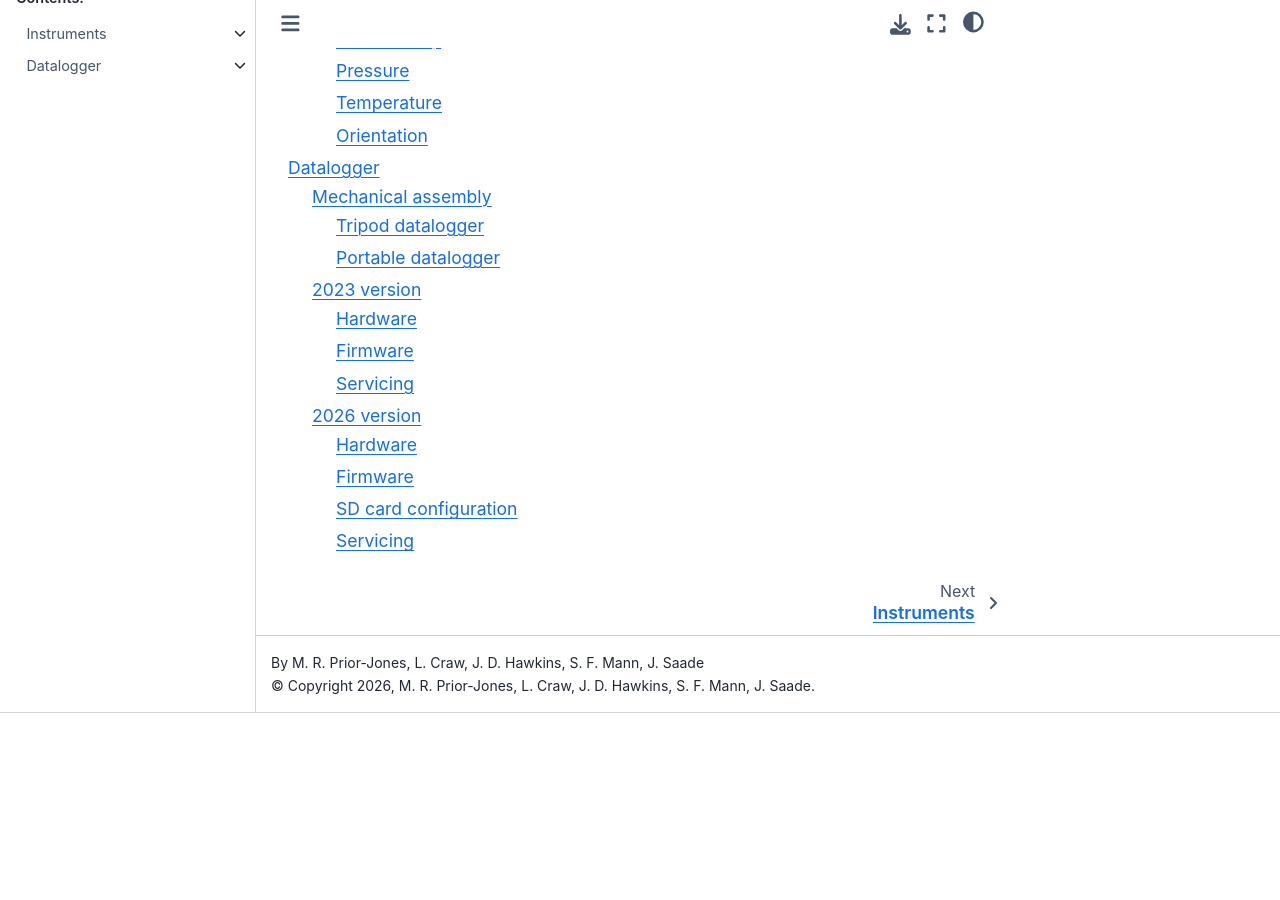
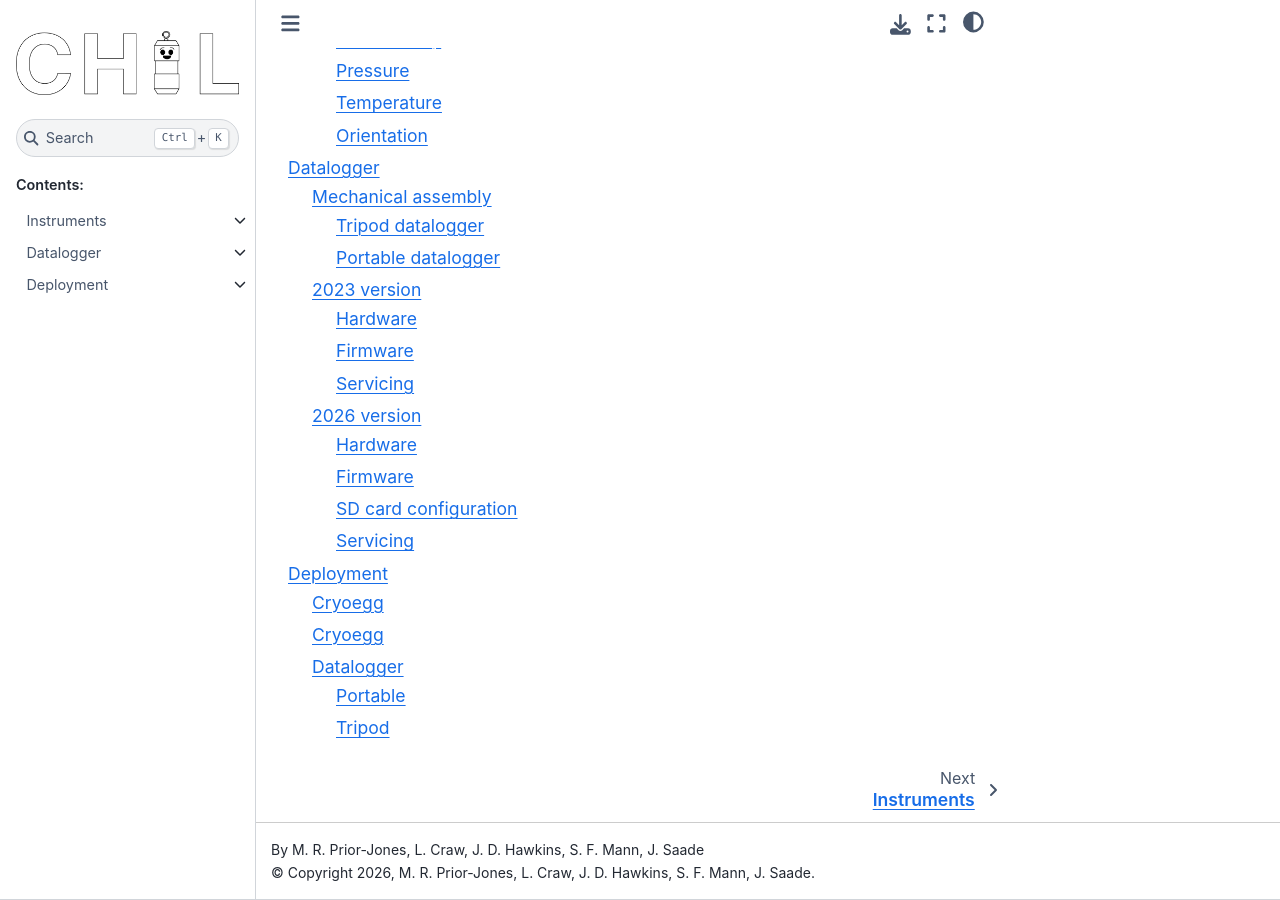
Before and after one commit to CHILCardiff/docs, a Sphinx documentation site: the page built from source/index.rst, in a window 1280 px wide and 900 px high, scrolled down 750 px. Built offline with Sphinx 7.4.7 and the Sphinx Book theme 1.1.4, drawn with Linux system fonts in a browser that asks for light colours; before the commit the page ends 1463 px from its top, so only the background shows below that.

Commit message:
move deployment branch into source and fix toc references

```diff
--- /dev/null
+++ b/source/deployment/cryoegg.rst
@@ -0,0 +1,2 @@
+Cryoegg
+=======
--- /dev/null
+++ b/source/deployment/cryowurst.rst
@@ -0,0 +1,2 @@
+Cryoegg
+=======
--- /dev/null
+++ b/source/deployment/datalogger.rst
@@ -0,0 +1,8 @@
+Datalogger
+==========
+
+Portable
+--------
+
+Tripod
+------
--- a/deployment/index.rst
+++ b/source/deployment/index.rst
@@ -5,6 +5,6 @@
    :maxdepth: 2
    :caption: Contents:
 
-    Cryoegg
-    Cryowurst
-    Datalogger
+   cryoegg
+   cryowurst
+   datalogger
--- a/source/index.rst
+++ b/source/index.rst
@@ -17,3 +17,4 @@
 
    instruments/index
    datalogger/index
+   deployment/index
```
Also changed, not shown: deployment/cryoegg.rst (deleted), deployment/cryowurst.rst (deleted), deployment/datalogger.rst (deleted).
